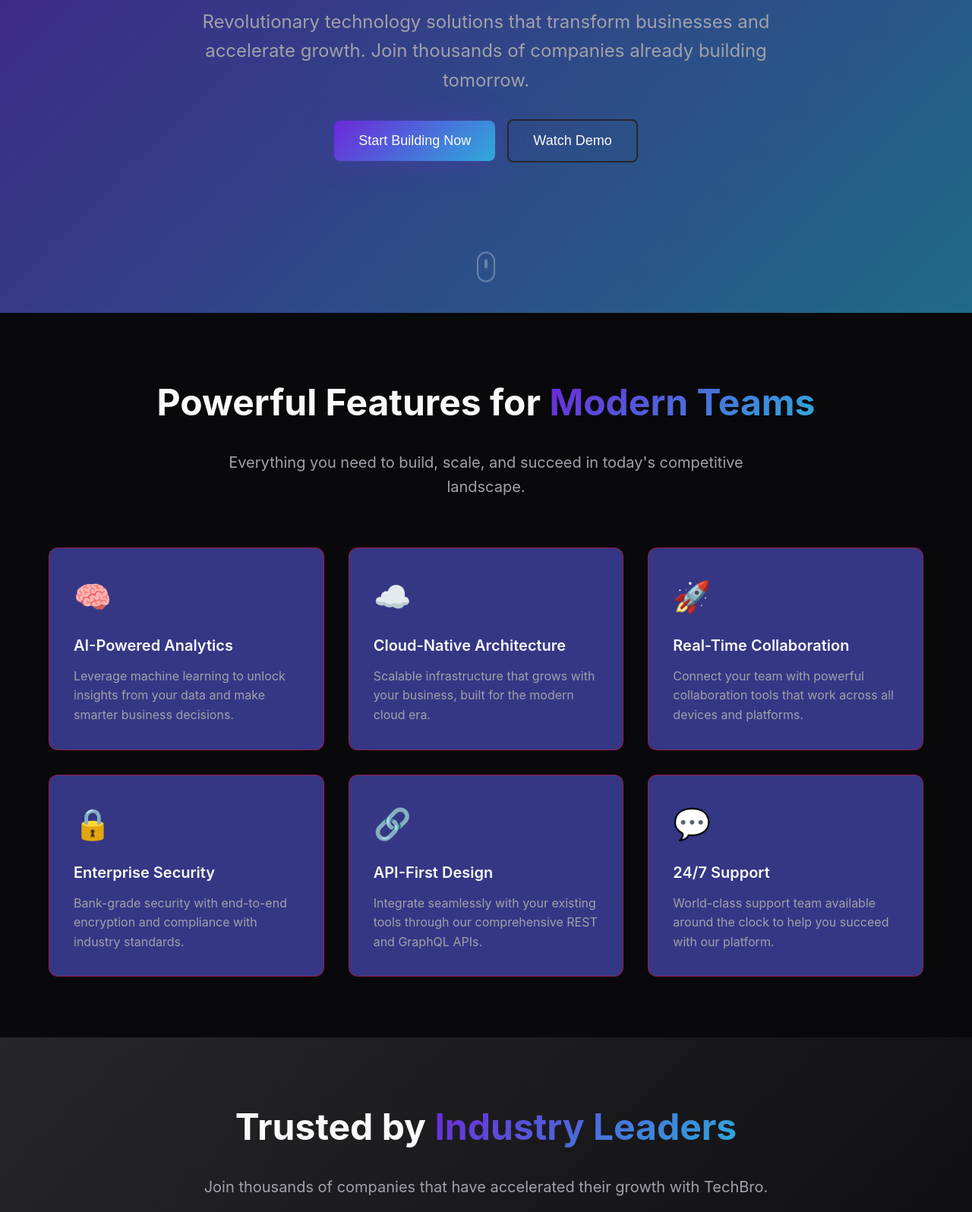
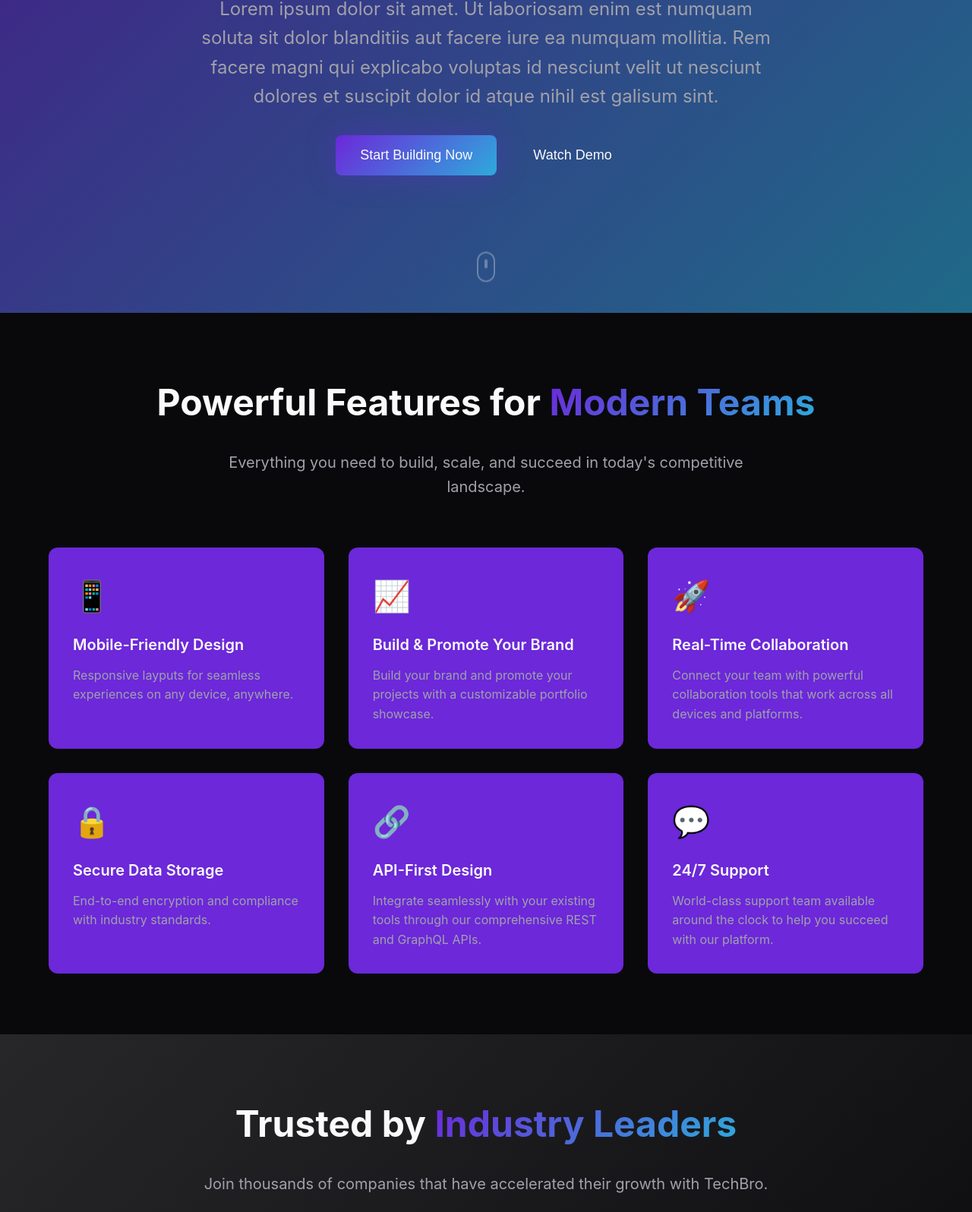
Before and after one commit to LorenzoLiwanag/Sample-web-Page, a plain HTML site: page Pages/Index.html in a window 1280 px wide. Shown: the part 388-1984 px from the top of the page at 76% size. Drawn offline with Linux system fonts and the light colour scheme; a script that the page names is missing.

Commit message:
edit styles and format

```diff
--- a/Pages/Index.html
+++ b/Pages/Index.html
@@ -3,21 +3,7 @@
 <head>
     <meta charset="UTF-8">
     <meta name="viewport" content="width=device-width, initial-scale=1.0">
-    <title>TechBro - Revolutionary Tech Solutions for Modern Businesses</title>
-    <meta name="description"
-        content="Transform your business with TechBro's cutting-edge AI-powered analytics, cloud-native architecture, and enterprise-grade security. Join thousands of companies building the future.">
-    <meta name="author" content="TechBro">
-
-    <meta property="og:title" content="TechBro - Revolutionary Tech Solutions for Modern Businesses">
-    <meta property="og:description"
-        content="Transform your business with TechBro's cutting-edge AI-powered analytics, cloud-native architecture, and enterprise-grade security. Join thousands of companies building the future.">
-    <meta property="og:type" content="website">
-    <meta property="og:image" content="https://lovable.dev/opengraph-image-p98pqg.png">
-
-    <meta name="twitter:card" content="summary_large_image">
-    <meta name="twitter:site" content="@techbro_startup">
-    <meta name="twitter:image" content="https://lovable.dev/opengraph-image-p98pqg.png">
-
+    <title>TechBroStartup</title>
     <link rel="stylesheet" href="../Styles/styles.css">
 </head>
 
@@ -55,8 +41,9 @@
                 Build Your Software Startup With<span class="gradient-text">TechBro</span>
             </h1>
             <p class="hero-description">
-                Revolutionary technology solutions that transform businesses and accelerate growth.
-                Join thousands of companies already building tomorrow.
+                Lorem ipsum dolor sit amet. Ut laboriosam enim est numquam soluta sit dolor blanditiis aut facere iure
+                ea numquam mollitia. Rem facere magni qui explicabo voluptas id nesciunt velit ut nesciunt dolores et
+                suscipit dolor id atque nihil est galisum sint.
             </p>
             <div class="hero-buttons">
                 <button class="btn btn-primary btn-large glow">Start Building Now</button>
@@ -84,19 +71,18 @@
 
             <div class="features-grid">
                 <div class="feature-card">
-                    <div class="feature-icon">🧠</div>
-                    <h3 class="feature-title">AI-Powered Analytics</h3>
+                    <div class="feature-icon">📱</div>
+                    <h3 class="feature-title">Mobile-Friendly Design</h3>
                     <p class="feature-description">
-                        Leverage machine learning to unlock insights from your data and make smarter business decisions.
+                        Responsive layputs for seamless experiences on any device, anywhere.
                     </p>
                 </div>
 
                 <div class="feature-card">
-                    <div class="feature-icon">☁️</div>
-                    <h3 class="feature-title">Cloud-Native Architecture</h3>
+                    <div class="feature-icon">📈</div>
+                    <h3 class="feature-title">Build & Promote Your Brand</h3>
                     <p class="feature-description">
-                        Scalable infrastructure that grows with your business, built for the modern cloud era.
-                    </p>
+                        Build your brand and promote your projects with a customizable portfolio showcase.
                 </div>
 
                 <div class="feature-card">
@@ -109,9 +95,9 @@
 
                 <div class="feature-card">
                     <div class="feature-icon">🔒</div>
-                    <h3 class="feature-title">Enterprise Security</h3>
+                    <h3 class="feature-title">Secure Data Storage</h3>
                     <p class="feature-description">
-                        Bank-grade security with end-to-end encryption and compliance with industry standards.
+                     End-to-end encryption and compliance with industry standards.
                     </p>
                 </div>
 
@@ -191,7 +177,7 @@
         <div class="container">
             <div class="cta-content">
                 <h2 class="cta-title">
-                    Ready to Transform Your <span class="gradient-text">Business?</span>
+                    Ready to Kickstart Your <span class="gradient-text">Business?</span>
                 </h2>
                 <p class="cta-description">
                     Join the revolution. Start building the future of your company today with TechBro's cutting-edge
--- a/Styles/styles.css
+++ b/Styles/styles.css
@@ -14,7 +14,7 @@
     --muted: hsl(240, 3.7%, 15.9%);
     --muted-foreground: hsl(240, 5%, 64.9%);
     --accent: hsl(197, 71%, 52%);
-    --border: hsl(240, 3.7%, 15.9%);
+    --border: hsl(40, 3.7%, 15.9%2);
     --card: hsl(240, 10%, 3.9%);
 
     /* Gradients */
@@ -120,9 +120,9 @@ body {
     top: 0;
     width: 100%;
     z-index: 1000;
-    background: rgba(6, 13, 87, 0.497);
+    background: (var(--foreground));
     backdrop-filter: blur(12px);
-    border-bottom: 1px solid var(--border);
+    /* border-bottom: 1px solid var(--border); */
 }
 
 .nav-container {
@@ -319,9 +319,8 @@ body {
 }
 
 .feature-card {
-    background: rgba(98, 103, 255, 0.5);
+    background:hsl(263, 70%, 50.4%);
     backdrop-filter: blur(8px);
-    border: 1px solid rgba(240, 3.7, 15.9, 0.5);
     border-radius: 0.75rem;
     padding: 2rem;
     transition: var(--transition);
@@ -330,7 +329,7 @@ body {
 .feature-card:hover {
     transform: translateY(-4px);
     box-shadow: var(--shadow-card);
-    background: rgba(240, 10, 3.9, 0.7);
+    background:hsl(240, 3.7%, 15.9%);
 }
 
 .feature-icon {
```
Lines whose indentation alone changed are shown as unchanged.
